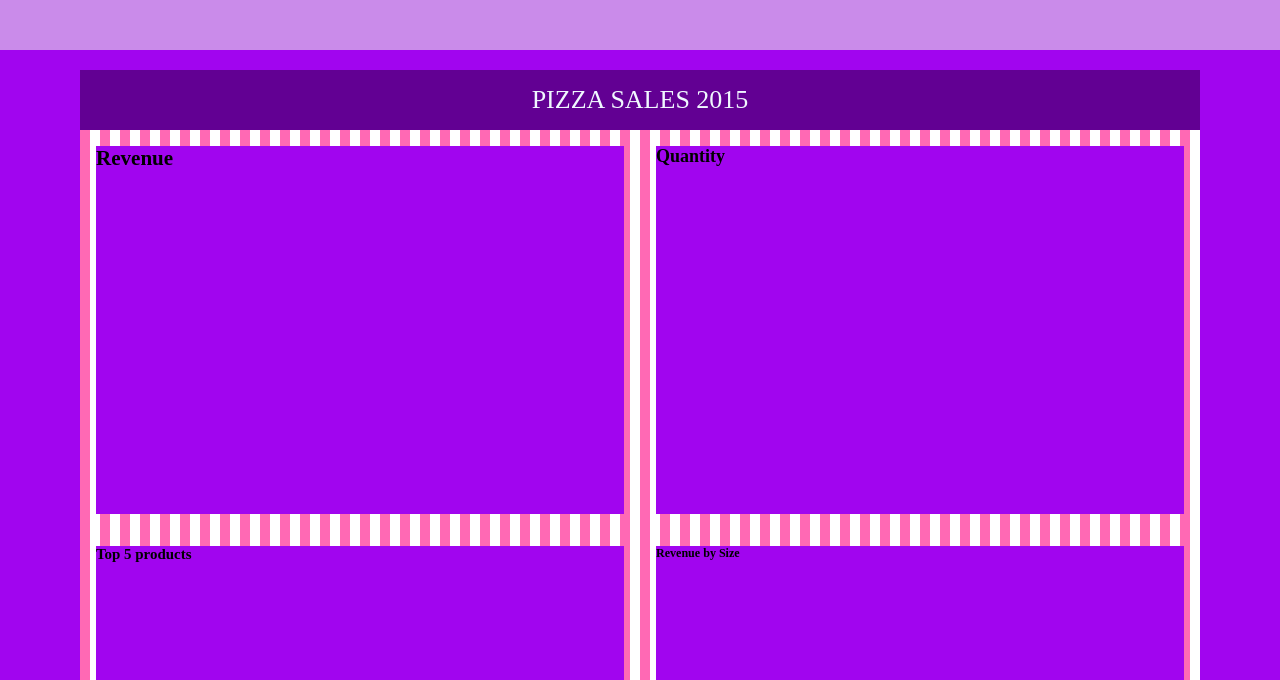
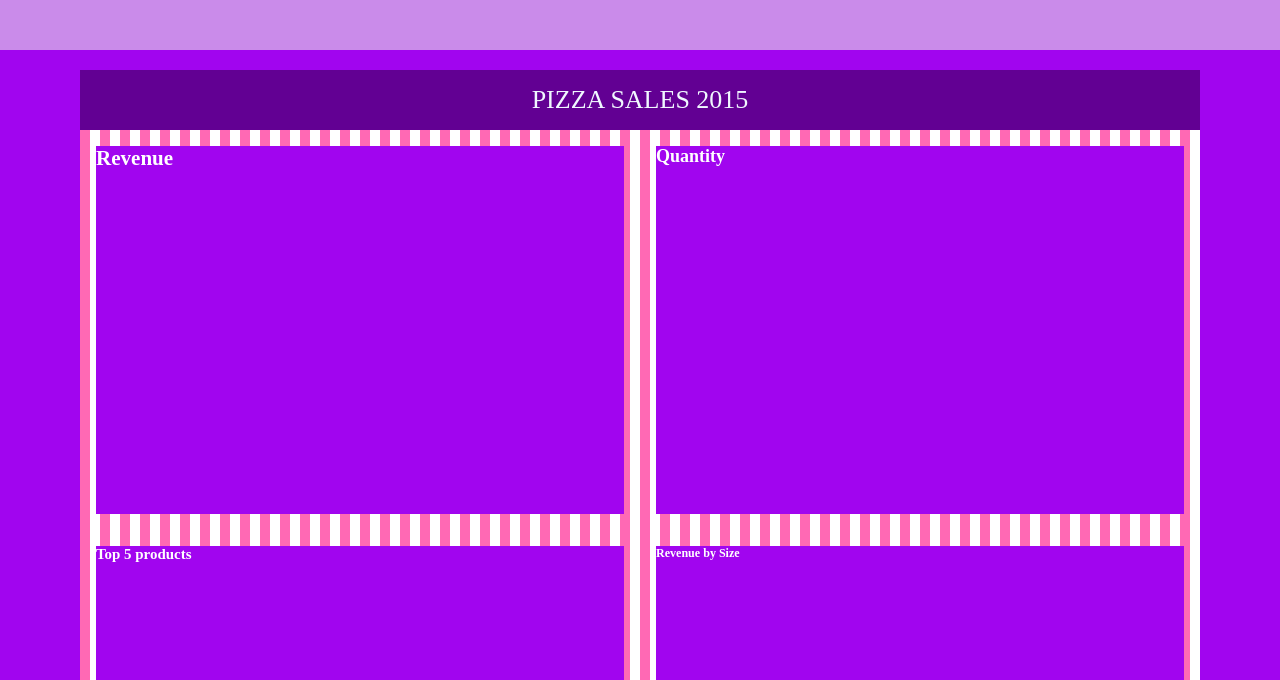
Before and after one commit to ElckyMT/TIM23MSIBnew, a plain HTML site: page index.html in a window 1280 px wide. Shown: the part 120-800 px from the top of the page. Drawn offline with Linux system fonts and the light colour scheme.

Commit message:
Version 1.5:Perbaikan warna pada teks

```diff
--- a/css/DashboardCSS.css
+++ b/css/DashboardCSS.css
@@ -54,6 +54,8 @@ nav{
   min-height: 700px;
   padding: 20px 80px;
   background-color:#a105ef; ;
+  font-family: 'Times New Roman', Times, serif;
+  color: #ffffff;
   display: flex;
   flex-wrap: wrap;
 }
```
